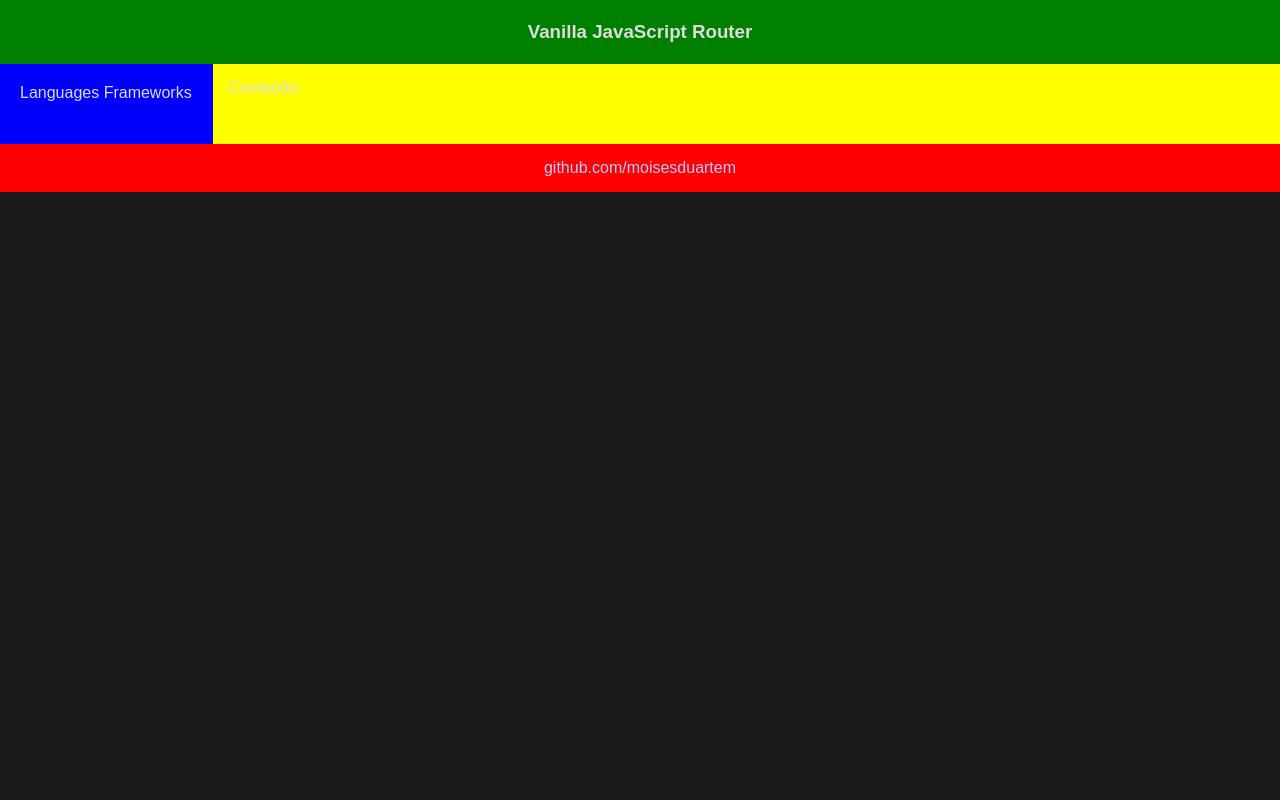
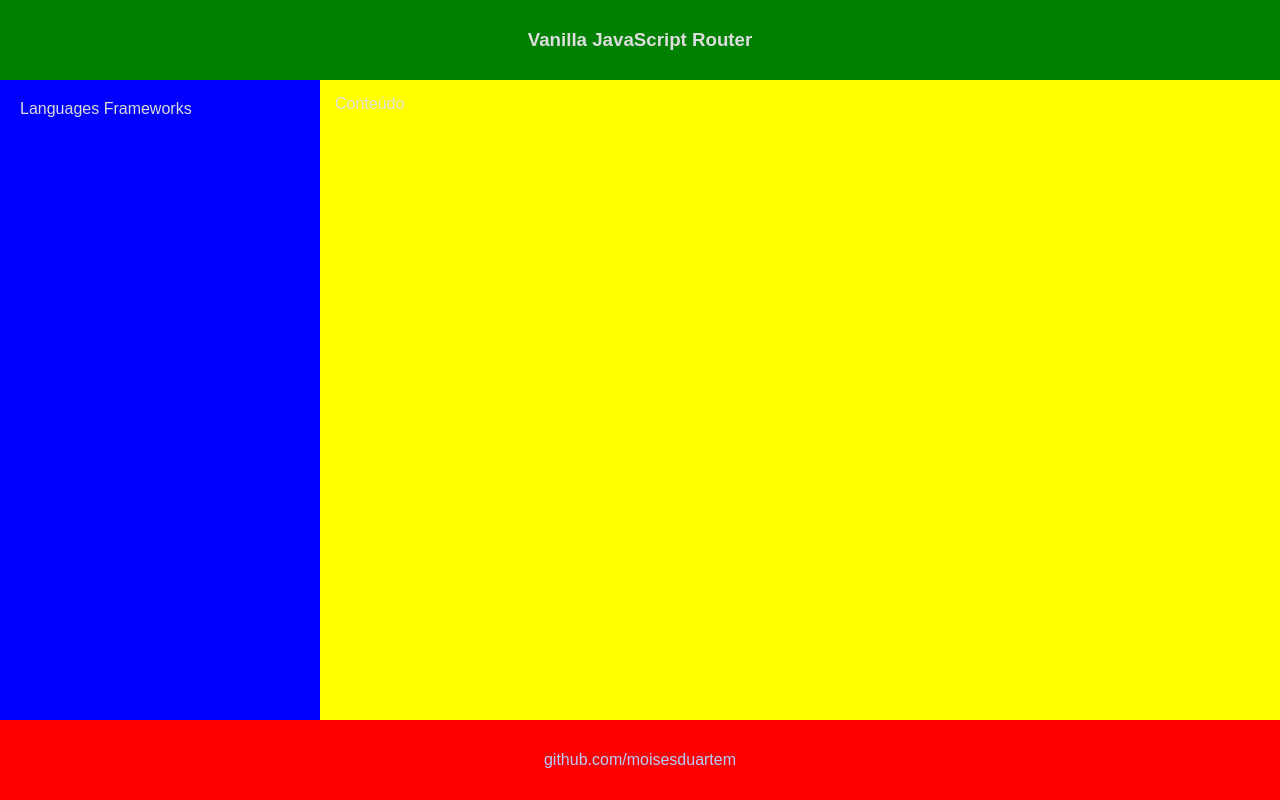
Before and after one commit to moisesduartem/vanilla-router, a plain HTML site: page index.html in a window 1280 px wide. Drawn offline with Linux system fonts and the light colour scheme.

Commit message:
fix: ajusta viewport

```diff
--- a/src/css/app.css
+++ b/src/css/app.css
@@ -7,6 +7,9 @@
 body {
     background-color: #1b1b1b;
     margin: 0;
+    padding: 0;
+    width: 100%;
+    height: 100%;
 }
 
 a {
@@ -21,9 +24,9 @@ footer a {
 
 .container {
     display: grid;
-    grid-template-columns: 1fr 2fr 3fr;
-    grid-template-rows: 8vh 10vh 6vh;
-    grid-template-areas: "h h h" "a m m" "f f f";
+    grid-template-columns: 1fr 3fr;
+    grid-template-rows: 10vh 80vh 10vh;
+    grid-template-areas: "h h" "a m" "f f";
 }
 
 header {
```
